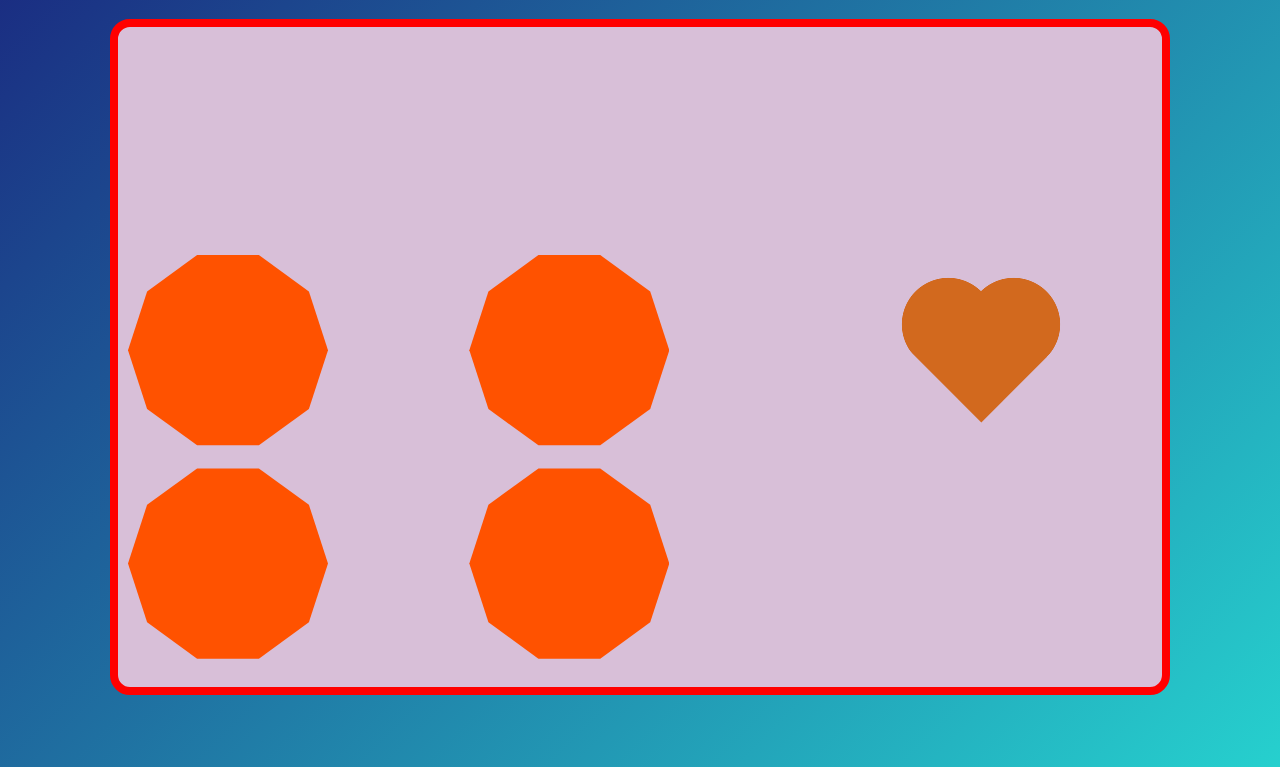
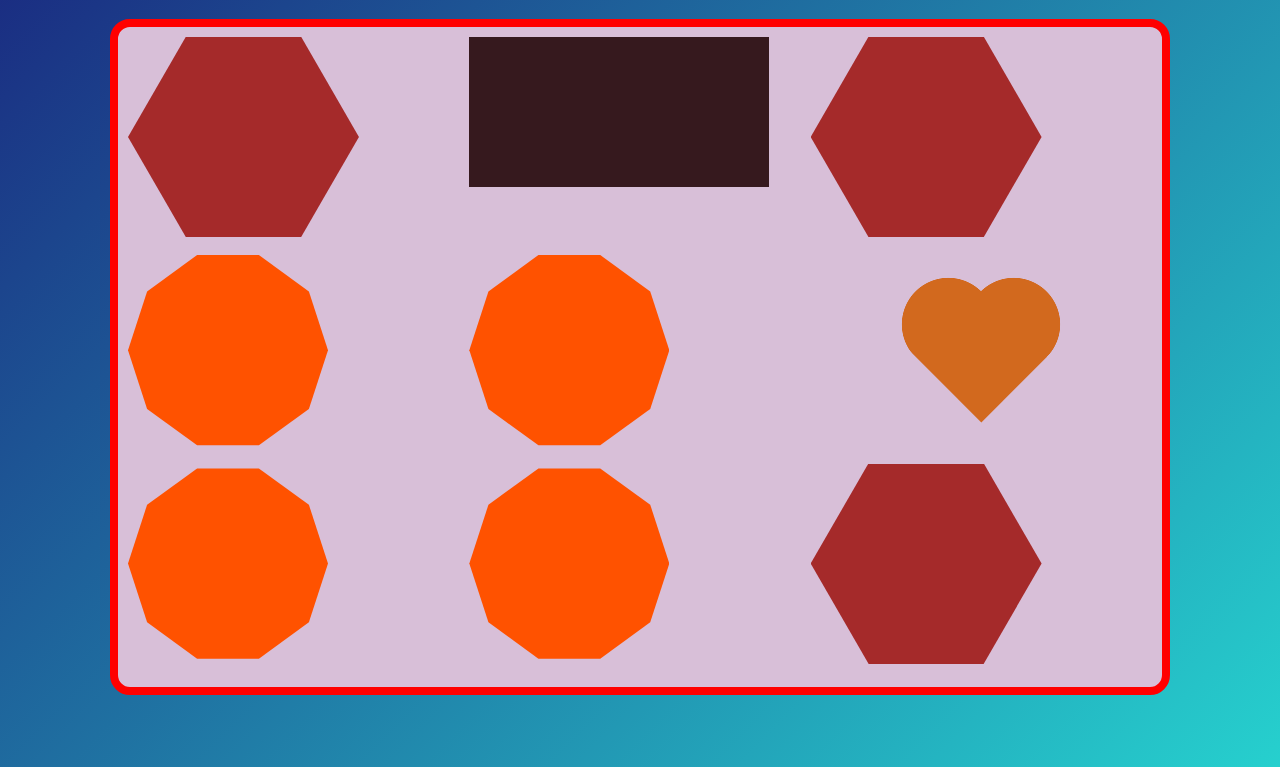
Before and after one commit to KnullGamer/KnullGamer.github.io, a plain HTML site: page practice/chocolates.html in a window 1280 px wide. Shown: the part 62-829 px from the top of the page. Drawn offline with Linux system fonts and the light colour scheme.

Commit message:
Finalizing my chocolates

```diff
--- a/practice/chocolates.html
+++ b/practice/chocolates.html
@@ -90,13 +90,34 @@
             background-color: rgb(255, 82, 0);
             clip-path: polygon(100% 50%,90.45% 79.39%,65.45% 97.55%,34.55% 97.55%,9.55% 79.39%,0% 50%,9.55% 20.61%,34.55% 2.45%,65.45% 2.45%,90.45% 20.61%);
             }
-            .reeses {
+            .tri-angle1 {
             grid-column:3;
             grid-row:1;
-            width: 200px;
-            aspect-ratio: 1;
-            background-color:black;
-            XX
+            /* HTML: <div class="hexagon"></div> */
+            height: 200px; /* adjust to control the size  */
+            aspect-ratio: 1/cos(30deg);
+            clip-path: polygon(50% -50%,100% 50%,50% 150%,0 50%);
+            background: brown;
+            }
+             .tri-angle2 {
+           grid-column:3;
+          grid-row:3;
+       /* HTML: <div class="hexagon"></div> */
+     height: 200px; /* adjust to control the size  */
+        aspect-ratio: 1/cos(30deg);
+        clip-path: polygon(50% -50%,100% 50%,50% 150%,0 50%);
+            background: brown;
+            }
+ .tri-angle3 {
+           grid-column:1;
+          grid-row:1;
+       /* HTML: <div class="hexagon"></div> */
+     height: 200px; /* adjust to control the size  */
+        aspect-ratio: 1/cos(30deg);
+        clip-path: polygon(50% -50%,100% 50%,50% 150%,0 50%);
+            background: brown;
+            }
+
             .hershey{
             grid-column-start: 2;
             grid-column-end: 3;
@@ -119,6 +140,9 @@
             <div class="reeses3"></div>
             <div class="reeses4"></div>
             <div class="hershey"></div>
+            <div class="tri-angle1"></div>
+            <div class="tri-angle2"></div>
+            <div class="tri-angle3"></div>
                 <!-- TODO: Add some more divs here, and style them
                     to fill in the 'lilbits' part of the chocolate box -->
             </div>
```
